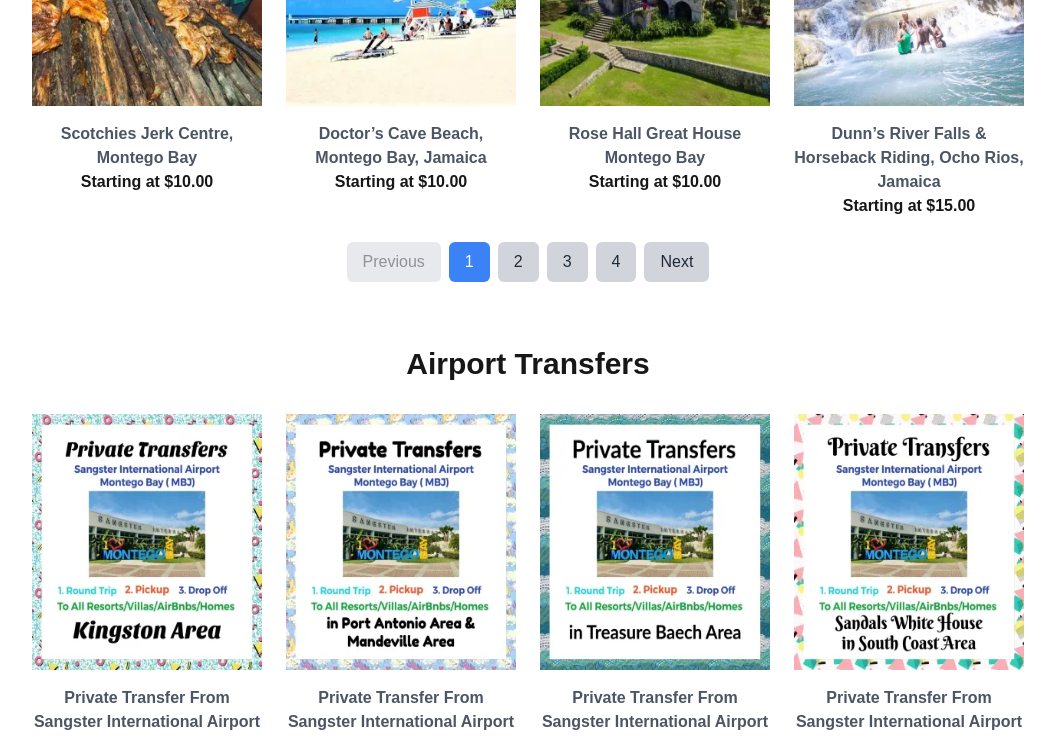
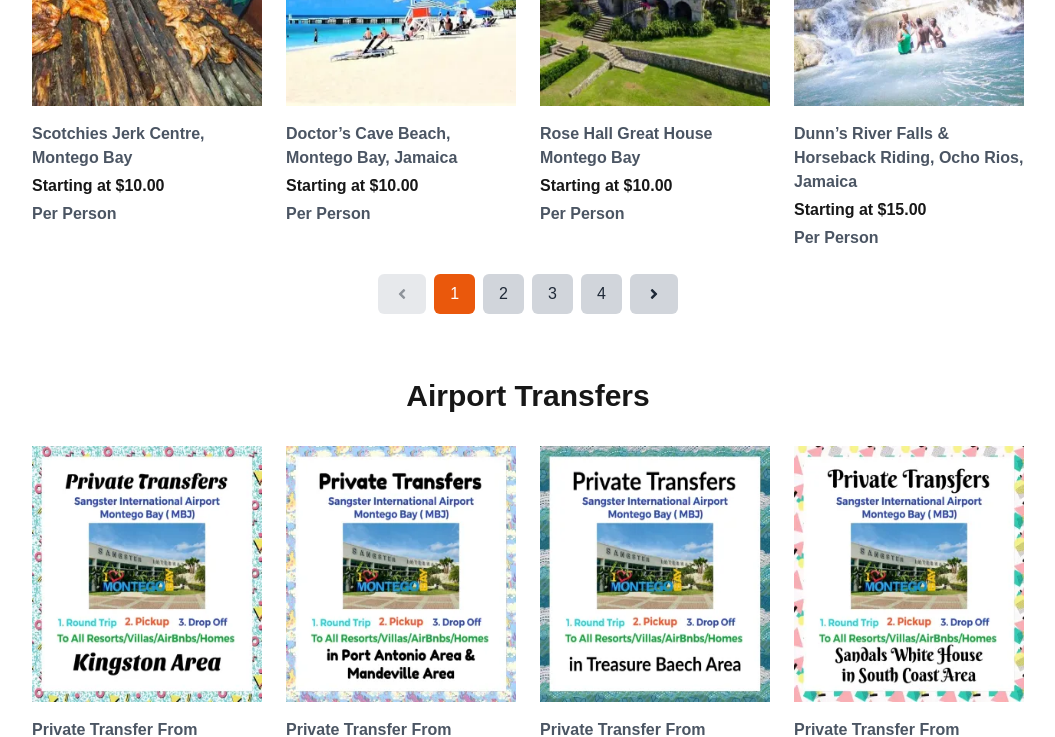
Before and after one commit to winnie-webb/islandwaystours, a Next.js app: page / in a window 1280 px wide. Shown: the part 1800-2537 px from the top of the page, without its empty margins (112-1167 px from the left). Built offline with nearby package versions, Linux system fonts and the light colour scheme.

Commit message:
Improved Ui for category

```diff
--- a/app/components/Category.jsx
+++ b/app/components/Category.jsx
@@ -1,6 +1,7 @@
 "use client";
 import React, { useState } from "react";
 import Image from "next/image";
+import { FaAngleLeft, FaAngleRight } from "react-icons/fa";
 
 const Category = ({ title, description = "", data, itemsPerPage = 4 }) => {
   const [currentPage, setCurrentPage] = useState(1);
@@ -38,12 +39,11 @@
               />
             </div>
             <div className="mt-4">
-              <h3 className="text-base text-gray-600 text-center font-semibold">
+              <h3 className="text-base text-gray-600 font-semibold">
                 {tour.title}
               </h3>
-              <p className=" text-center font-extrabold">
-                Starting at ${tour.priceLowest}
-              </p>
+              <p className="font-bold my-1">Starting at ${tour.priceLowest}</p>
+              <p className="text-gray-600 font-semibold">Per Person</p>
             </div>
           </div>
         ))}
@@ -56,7 +56,7 @@
           disabled={currentPage === 1}
           className="px-4 py-2 mx-1 bg-gray-300 text-gray-800 rounded-md hover:bg-gray-400 disabled:opacity-50"
         >
-          Previous
+          <FaAngleLeft />
         </button>
         {Array.from({ length: totalPages }, (_, index) => (
           <button
@@ -64,7 +64,7 @@
             onClick={() => changePage(index + 1)}
             className={`px-4 py-2 mx-1 rounded-md ${
               currentPage === index + 1
-                ? "bg-blue-500 text-white"
+                ? "bg-orange-600 text-white"
                 : "bg-gray-300 text-gray-800 hover:bg-gray-400"
             }`}
           >
@@ -76,7 +76,7 @@
           disabled={currentPage === totalPages}
           className="px-4 py-2 mx-1 bg-gray-300 text-gray-800 rounded-md hover:bg-gray-400 disabled:opacity-50"
         >
-          Next
+          <FaAngleRight />
         </button>
       </div>
     </section>
```
